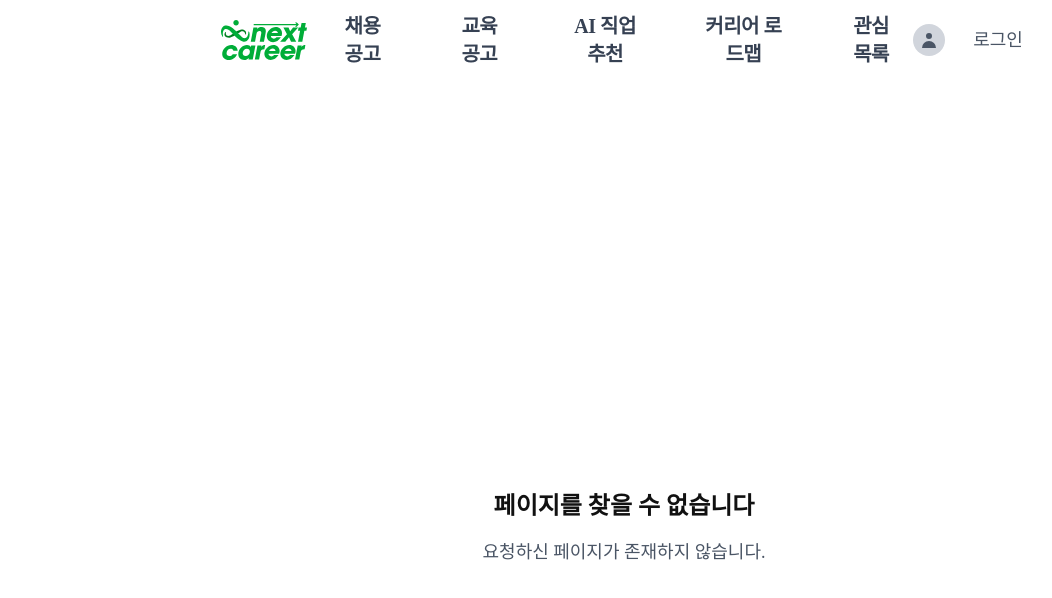
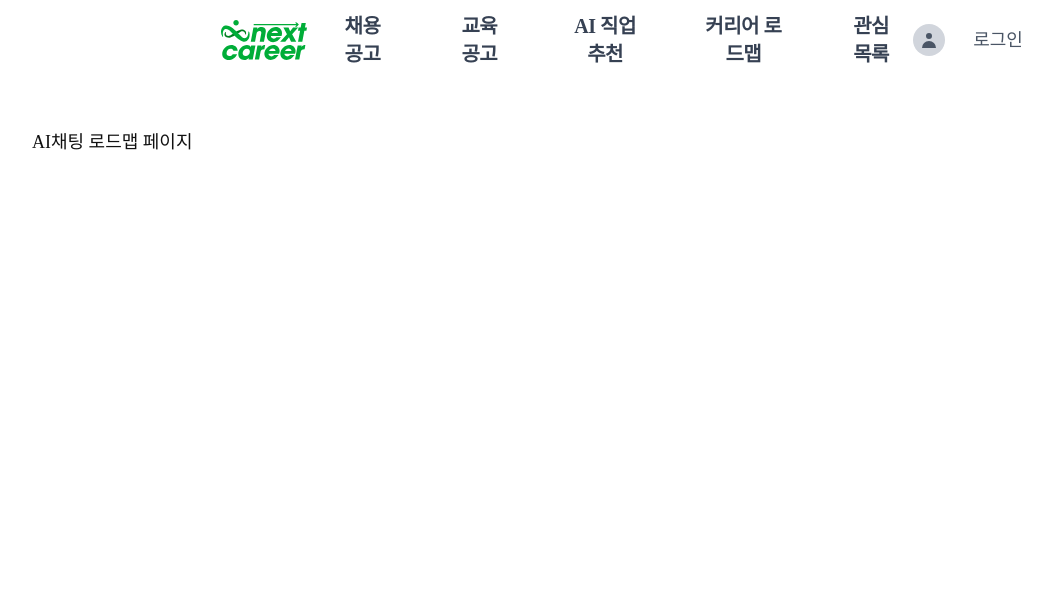
Before and after one commit to seyun31/2025_SEASONTHON_TEAM_42_FE, a Next.js app: page /ai-chat/roadmap in a window 1280 px wide. Before the commit this address had no page. Shown: the top 598 px of the page, without its empty margins (16-1068 px from the left). Built offline with nearby package versions, Linux system fonts and the light colour scheme; a web font is replaced by a local one.

Commit message:
feat: AI채팅 로드맵 페이지 추가

```diff
--- a/src/app/ai-chat/job/page.tsx
+++ b/src/app/ai-chat/job/page.tsx
@@ -6,7 +6,7 @@ import MessageSection from '@/components/sections/MessageSection';
 import ChatInput from '@/components/ui/ChatInput';
 import { aiChatFlow } from '@/data/ai-chat-list';
 
-export default function AiChatPage() {
+export default function AIChatJobPage() {
   const {
     messages,
     currentStep,
--- /dev/null
+++ b/src/app/ai-chat/roadmap/page.tsx
@@ -0,0 +1,3 @@
+export default function AIChatRoadMapPage() {
+  return <div>AI채팅 로드맵 페이지</div>;
+}
```
